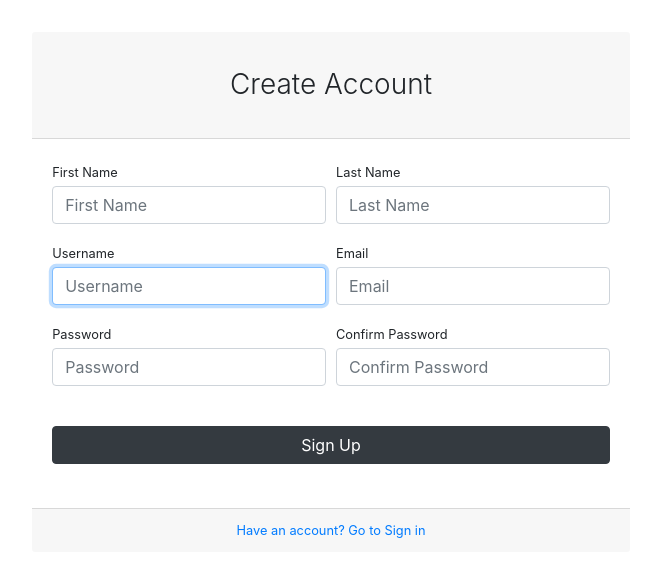
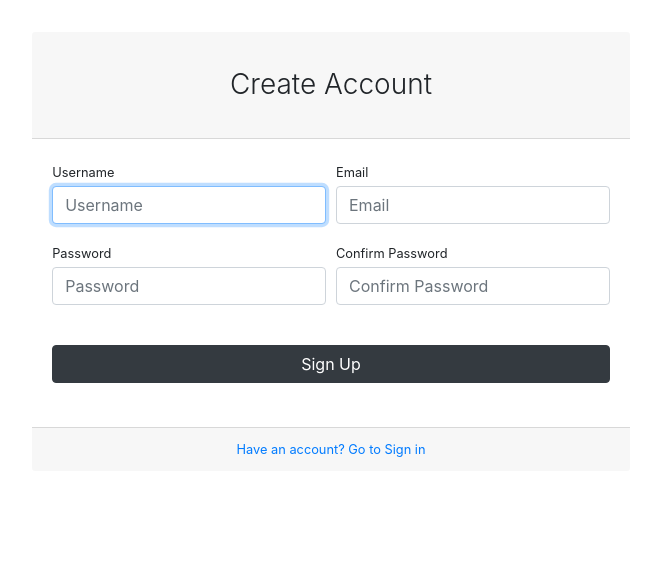
Before and after one commit to javadnr/advanced-todo, a Django app: page /register/ in a window 1280 px wide. Shown: the part 88-665 px from the top of the page, without its empty margins (309-970 px from the left). Run offline with Django 4.2, Linux system fonts and the light colour scheme; some libraries are stand-ins or nearby versions.

Commit message:
register form update

```diff
--- a/base/forms.py
+++ b/base/forms.py
@@ -5,16 +5,7 @@ from django.forms import ModelForm
 from .models import Profile
 
 class UserRegisterFrom(UserCreationForm):
-    first_name = forms.CharField(max_length=100,
-                                 required=True,
-                                 widget=forms.TextInput(attrs={'placeholder': 'First Name',
-                                                               'class': 'form-control',
-                                                               }))
-    last_name = forms.CharField(max_length=100,
-                                required=True,
-                                widget=forms.TextInput(attrs={'placeholder': 'Last Name',
-                                                              'class': 'form-control',
-                                                              }))
+
     username = forms.CharField(max_length=100,
                                required=True,
                                widget=forms.TextInput(attrs={'placeholder': 'Username',
@@ -41,7 +32,7 @@ class UserRegisterFrom(UserCreationForm):
 
     class Meta:
         model = User
-        fields = ['first_name', 'last_name', 'username', 'email', 'password1', 'password2']
+        fields = ['username', 'email', 'password1', 'password2']
 
 
 class LoginForm(AuthenticationForm):
--- a/template/list.html
+++ b/template/list.html
@@ -2,7 +2,7 @@
 
 {% block content %}
 
-<h1>{{user.username}}s to-do list</h1>
+<h1>{{user.username}}'s to-do list</h1>
 
 
 
--- a/template/new.html
+++ b/template/new.html
@@ -1,4 +1,3 @@
-
 {% extends 'base.html' %}
 {% block content %}
 
--- a/template/register.html
+++ b/template/register.html
@@ -25,7 +25,7 @@
                                     </div>
                                 {% endif %}
                                 <div class="form-row">
-                                    <div class="col-md-6">
+                                    {% comment %} <div class="col-md-6">
                                         <div class="form-group">
                                             <label class="small mb-1">First Name</label>
                                             {{ form.first_name }}
@@ -36,7 +36,7 @@
                                             <label class="small mb-1">Last Name</label>
                                             {{ form.last_name }}
                                         </div>
-                                    </div>
+                                    </div> {% endcomment %}
                                 </div>
                                 <div class="form-row">
                                     <div class="col-md-6">
```
Also changed, not shown: base/views.py (line endings or trailing spaces), db.sqlite3.
